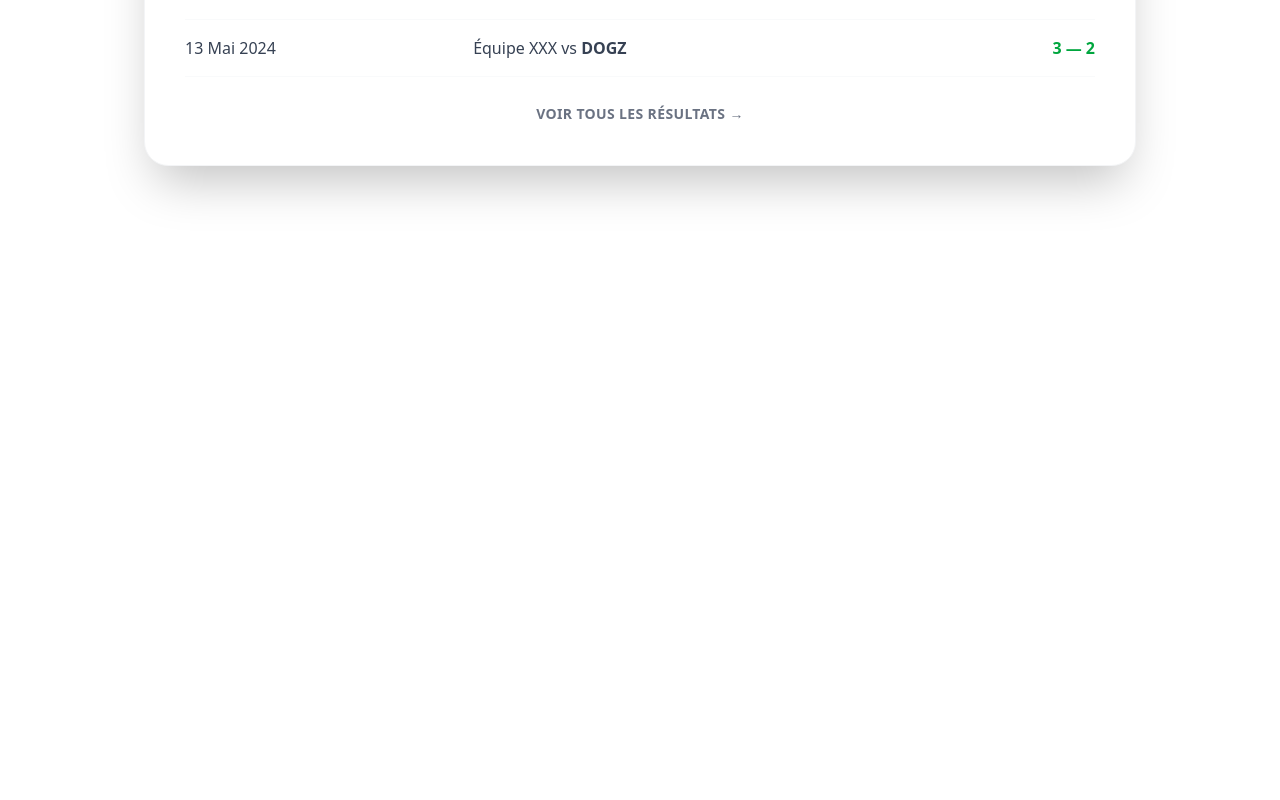
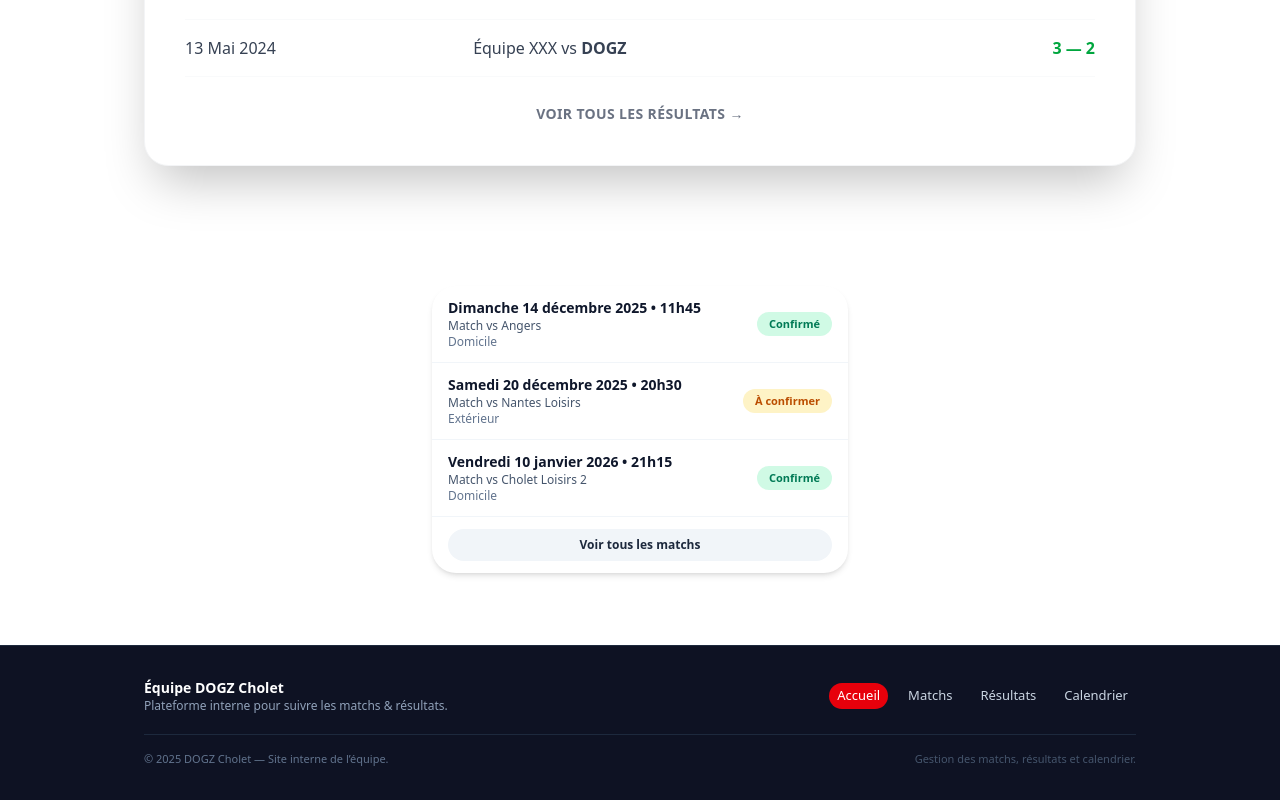
Before and after one commit to lucasA49/Hockey_loisir, a React (Vite) app in the folder vite-project/: page / in a window 1280 px wide. Shown: the part 1006-1806 px from the top of the page. Before the commit the page ends 1252 px from the top, so only its background shows below. Built offline with nearby package versions, Linux system fonts and the light colour scheme.

Commit message:
rajout du dashboard sur la page homme

```diff
--- /dev/null
+++ b/vite-project/src/Composants/CalendarSection.jsx
@@ -0,0 +1,79 @@
+// src/components/MatchCalendar.jsx
+
+export default function MatchCalendar() {
+  // Données de DEMO pour montrer à l’équipe
+  const matches = [
+    {
+      id: 1,
+      date: "Dimanche 14 décembre 2025",
+      time: "11h45",
+      adversaire: "Angers",
+      lieu: "Domicile",
+      statut: "Confirmé",
+    },
+    {
+      id: 2,
+      date: "Samedi 20 décembre 2025",
+      time: "20h30",
+      adversaire: "Nantes Loisirs",
+      lieu: "Extérieur",
+      statut: "À confirmer",
+    },
+    {
+      id: 3,
+      date: "Vendredi 10 janvier 2026",
+      time: "21h15",
+      adversaire: "Cholet Loisirs 2",
+      lieu: "Domicile",
+      statut: "Confirmé",
+    },
+  ];
+
+  return (
+    <section className="px-4 py-8 max-w-md mx-auto">
+      <h2 className="text-2xl font-extrabold tracking-wide text-white text-center mb-4 uppercase">
+        Calendrier des matchs
+      </h2>
+
+      <div className="bg-white rounded-3xl shadow-md overflow-hidden">
+        {matches.map((m, index) => (
+          <div
+            key={m.id}
+            className={`px-4 py-3 flex items-center justify-between ${
+              index !== matches.length - 1 ? "border-b border-slate-100" : ""
+            }`}
+          >
+            {/* Informations */}
+            <div className="flex flex-col">
+              <span className="text-sm font-semibold text-slate-900">
+                {m.date} • {m.time}
+              </span>
+              <span className="text-xs text-slate-600">Match vs {m.adversaire}</span>
+              <span className="text-xs text-slate-500">{m.lieu}</span>
+            </div>
+
+            {/* Badge */}
+            <span
+              className={`
+                text-[11px] font-semibold px-3 py-1 rounded-full
+                ${
+                  m.statut === "Confirmé"
+                    ? "bg-emerald-100 text-emerald-700"
+                    : "bg-amber-100 text-amber-700"
+                }
+              `}
+            >
+              {m.statut}
+            </span>
+          </div>
+        ))}
+
+        <div className="border-t border-slate-100 px-4 py-3">
+          <button className="w-full text-xs font-semibold text-slate-800 bg-slate-100 hover:bg-slate-200 rounded-full px-4 py-2 transition">
+            Voir tous les matchs
+          </button>
+        </div>
+      </div>
+    </section>
+  );
+}
--- /dev/null
+++ b/vite-project/src/Composants/Footer.jsx
@@ -0,0 +1,70 @@
+import { NavLink } from "react-router-dom";
+
+export default function Footer() {
+  return (
+    <footer className="mt-10 border-t border-slate-800 bg-slate-950/95 text-slate-300">
+      <div className="max-w-5xl mx-auto px-4 py-6 md:py-8">
+
+        {/* Ligne du haut */}
+        <div className="flex flex-col md:flex-row md:items-center md:justify-between gap-4">
+
+          {/* Nom équipe */}
+          <div>
+            <p className="text-sm font-semibold text-white">Équipe DOGZ Cholet</p>
+            <p className="text-xs text-slate-400">
+              Plateforme interne pour suivre les matchs & résultats.
+            </p>
+          </div>
+
+          {/* Navigation footer */}
+          <nav className="flex flex-wrap items-center gap-3 text-xs md:text-[13px]">
+            <NavLink
+              to="/"
+              className={({ isActive }) =>
+                `px-2 py-1 rounded-full transition ${
+                  isActive
+                    ? "bg-red-600 text-white"
+                    : "hover:bg-slate-800 hover:text-white"
+                }`
+              }
+            >
+              Accueil
+            </NavLink>
+
+            <NavLink
+              to="/matchs"
+              className="px-2 py-1 rounded-full hover:bg-slate-800 hover:text-white transition"
+            >
+              Matchs
+            </NavLink>
+
+            <NavLink
+              to="/resultats"
+              className="px-2 py-1 rounded-full hover:bg-slate-800 hover:text-white transition"
+            >
+              Résultats
+            </NavLink>
+
+            <NavLink
+              to="/calendrier"
+              className="px-2 py-1 rounded-full hover:bg-slate-800 hover:text-white transition"
+            >
+              Calendrier
+            </NavLink>
+          </nav>
+        </div>
+
+        {/* Bas du footer */}
+        <div className="mt-5 pt-4 border-t border-slate-800 flex flex-col md:flex-row items-center justify-between gap-2">
+          <p className="text-[11px] text-slate-500">
+            © {new Date().getFullYear()} DOGZ Cholet — Site interne de l’équipe.
+          </p>
+
+          <p className="text-[11px] text-slate-600">
+            Gestion des matchs, résultats et calendrier.
+          </p>
+        </div>
+      </div>
+    </footer>
+  );
+}
--- a/vite-project/src/Composants/MatchDashboard.jsx
+++ b/vite-project/src/Composants/MatchDashboard.jsx
@@ -3,10 +3,10 @@ import { NavLink } from 'react-router-dom'; // <--- Import indispensable
 
 const MatchDashboard = () => {
   return (
-    <div className="max-w-5xl mx-auto px-4 relative z-20">
+    <div className="max-w-5xl mx-auto px-4 relative z-10">
 
       {/* CONTAINER BLANC (-mt-24 pour chevaucher) */}
-      <div className="-mt-24 bg-white rounded-3xl shadow-2xl p-6 md:p-10 mb-20 border border-gray-100">
+      <div className="-mt-24 bg-white rounded-3xl shadow-2xl p-6 md:p-10 mb-10 border border-gray-100">
 
         {/* --- PARTIE 1 : PROCHAIN MATCH --- */}
         <div className="text-center mb-12">
--- a/vite-project/src/Pages/Home.jsx
+++ b/vite-project/src/Pages/Home.jsx
@@ -1,6 +1,8 @@
 import Header from "../Composants/Header"
 import HeroBanner from "../Composants/HeroBanner"
 import MatchDashboard from "../Composants/MatchDashboard"
+import CalendarSection from "../Composants/CalendarSection"
+import Footer from "../Composants/Footer"
 import "../App.css"
 function Home() {
 
@@ -10,6 +12,8 @@ function Home() {
       <Header />
       <HeroBanner />
       <MatchDashboard />
+      <CalendarSection/>
+      <Footer/>
     </>
   )
 }
```
Also changed, not shown: 1 other file (tests, documents, lock files or other folders).
